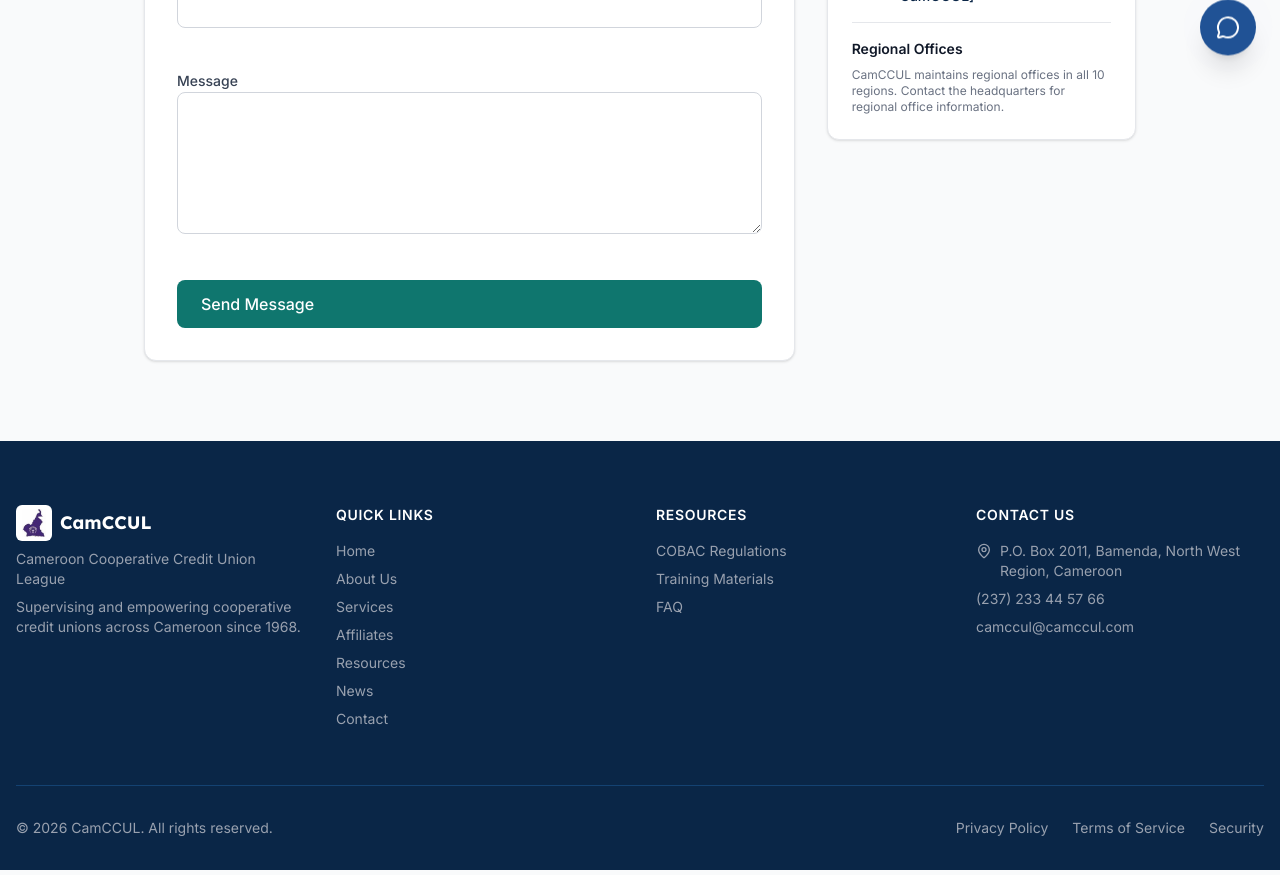
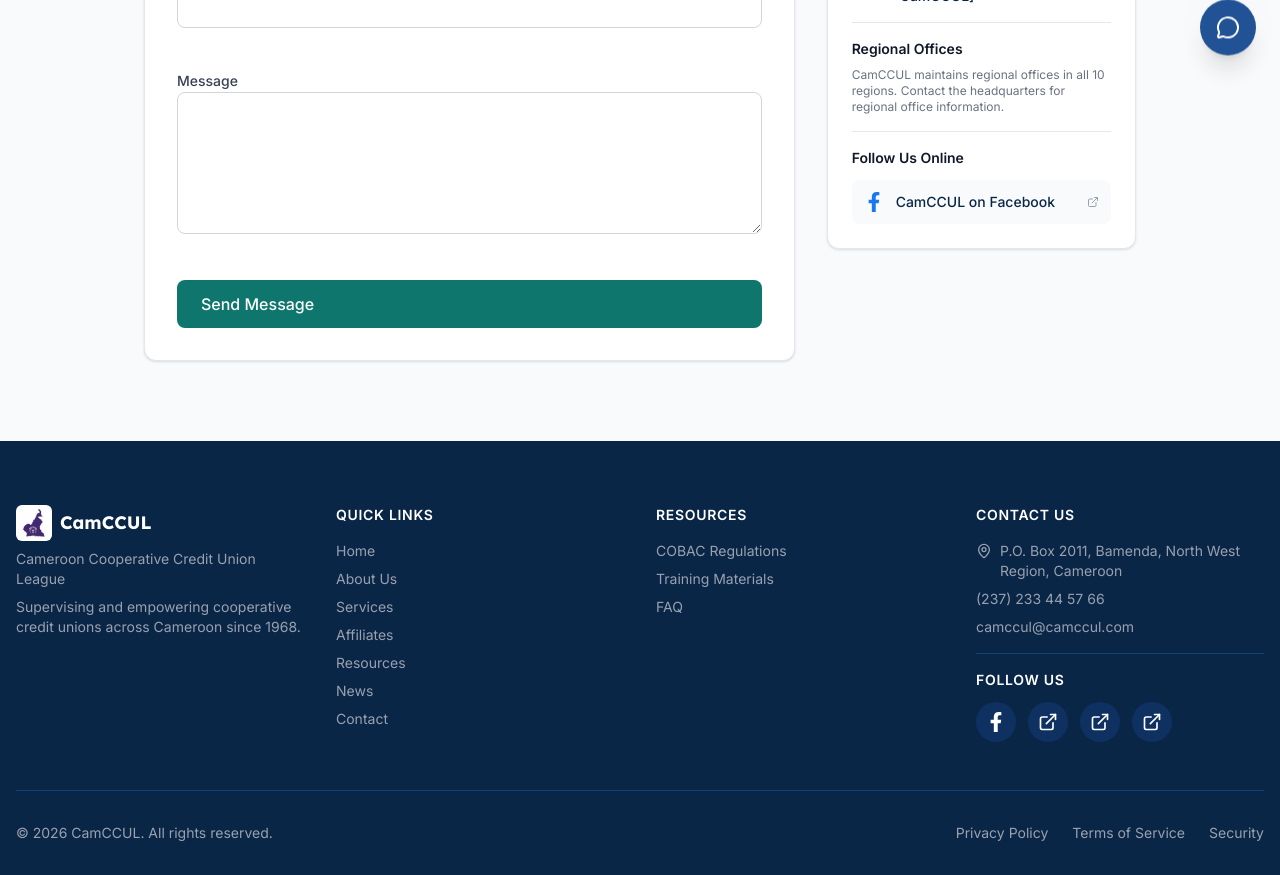
Before and after one commit to PLonyem/CamCCUL, a Next.js app: page /contact in a window 1280 px wide. Shown: the part 720-1595 px from the top of the page. Built offline with nearby package versions, Linux system fonts and the light colour scheme.

Commit message:
Updated website edits

```diff
--- a/src/app/(site)/contact/page.tsx
+++ b/src/app/(site)/contact/page.tsx
@@ -12,11 +12,15 @@
   Loader2,
   CheckCircle2,
   AlertCircle,
+  ExternalLink,
 } from "lucide-react";
 import { PageHero } from "@/components/layout/PageHero";
 import { Card } from "@/components/ui/Card";
 import { Button } from "@/components/ui/Button";
+import { FacebookIcon } from "@/components/ui/SocialIcon";
 import { contactInfo } from "@/lib/mock-data";
+
+const CAMCCUL_FACEBOOK_URL = "https://www.facebook.com/CamCCUL/";
 
 const contactSchema = z.object({
   name: z.string().min(2, "Name must be at least 2 characters."),
@@ -233,6 +237,24 @@
                   CamCCUL maintains regional offices in all 10 regions.
                   Contact the headquarters for regional office information.
                 </p>
+
+                <div className="my-4 border-t border-gray-200 dark:border-gray-800" />
+
+                <h4 className="text-sm font-semibold text-gray-900 dark:text-white mb-3">
+                  Follow Us Online
+                </h4>
+                <a
+                  href={CAMCCUL_FACEBOOK_URL}
+                  target="_blank"
+                  rel="noopener noreferrer"
+                  className="flex items-center gap-3 p-3 bg-gray-50 dark:bg-gray-800 hover:bg-gray-100 dark:hover:bg-gray-700 rounded-lg transition-colors"
+                >
+                  <FacebookIcon className="h-5 w-5 text-[#1877F2] shrink-0" />
+                  <span className="text-sm font-medium text-primary-900 dark:text-white">
+                    CamCCUL on Facebook
+                  </span>
+                  <ExternalLink className="h-3 w-3 text-gray-400 ml-auto shrink-0" />
+                </a>
               </Card>
             </div>
           </div>
--- a/src/app/(site)/page.tsx
+++ b/src/app/(site)/page.tsx
@@ -18,6 +18,7 @@
 import { Card } from "@/components/ui/Card";
 import { Badge } from "@/components/ui/Badge";
 import { AnimatedSection } from "@/components/ui/AnimatedSection";
+import { FacebookIcon } from "@/components/ui/SocialIcon";
 import { buttonVariants } from "@/components/ui/Button";
 import { cn } from "@/lib/utils";
 import { affiliates, regions, services, newsArticles } from "@/lib/mock-data";
@@ -409,6 +410,42 @@
           </Link>
         </AnimatedSection>
       </section>
+
+      {/* SECTION 8: CONNECT WITH US */}
+      <section className="bg-white dark:bg-gray-950 py-20">
+        <div className="max-w-7xl mx-auto px-6">
+          <SectionHeader
+            align="center"
+            title={t("home_connect_title")}
+            subtitle={t("home_connect_subtitle")}
+          />
+
+          <div className="mt-12 max-w-lg mx-auto bg-gray-50 dark:bg-gray-900 border border-gray-200 dark:border-gray-800 rounded-2xl overflow-hidden shadow-sm">
+            <div className="h-2 bg-[#1877F2]" />
+            <div className="p-8 text-center">
+              <div className="w-14 h-14 rounded-full bg-[#1877F2]/10 flex items-center justify-center mx-auto mb-4">
+                <FacebookIcon className="h-7 w-7 text-[#1877F2]" />
+              </div>
+              <p className="font-display text-lg font-bold text-primary-900 dark:text-white">
+                {t("home_connect_handle")}
+              </p>
+              <p className="text-sm text-gray-600 dark:text-gray-300 mt-2">
+                {t("home_connect_description")}
+              </p>
+              <a
+                href="https://www.facebook.com/CamCCUL/"
+                target="_blank"
+                rel="noopener noreferrer"
+                className="mt-6 inline-flex items-center gap-2 bg-[#1877F2] hover:bg-[#166fe5] text-white font-semibold px-6 py-3 rounded-lg transition-colors"
+              >
+                <FacebookIcon className="h-5 w-5" />
+                {t("home_connect_button")}
+              </a>
+              <p className="text-xs text-gray-400 mt-2">{t("home_connect_note")}</p>
+            </div>
+          </div>
+        </div>
+      </section>
     </>
   );
 }
--- a/src/components/layout/Footer.tsx
+++ b/src/components/layout/Footer.tsx
@@ -6,7 +6,10 @@
 import { contactInfo } from "@/lib/mock-data";
 import { useLanguage } from "@/context/LanguageContext";
 import type { TranslationKey } from "@/lib/i18n";
+import { SocialIcon } from "@/components/ui/SocialIcon";
 import logo from "../../../public/logo.jpg";
+
+const CAMCCUL_FACEBOOK_URL = "https://www.facebook.com/CamCCUL/";
 
 const quickLinks: { key: TranslationKey; href: string }[] = [
   { key: "footer_link_home", href: "/" },
@@ -82,6 +85,18 @@
             </div>
             <p className="text-sm text-gray-400 mb-2">{contactInfo.phone}</p>
             <p className="text-sm text-gray-400">{contactInfo.email}</p>
+
+            <div className="border-t border-primary-700 my-4" />
+
+            <h4 className="text-sm font-semibold uppercase tracking-wider mb-3">
+              {t("footer_follow_us")}
+            </h4>
+            <div className="flex items-center gap-3">
+              <SocialIcon platform="facebook" href={CAMCCUL_FACEBOOK_URL} />
+              <SocialIcon platform="twitter" href="#" />
+              <SocialIcon platform="linkedin" href="#" />
+              <SocialIcon platform="youtube" href="#" />
+            </div>
           </div>
         </div>
 
--- /dev/null
+++ b/src/components/ui/SocialIcon.tsx
@@ -0,0 +1,64 @@
+import { ExternalLink } from "lucide-react";
+import { cn } from "@/lib/utils";
+
+export type SocialPlatform = "facebook" | "twitter" | "linkedin" | "youtube";
+
+const platformLabels: Record<SocialPlatform, string> = {
+  facebook: "Facebook",
+  twitter: "X (Twitter)",
+  linkedin: "LinkedIn",
+  youtube: "YouTube",
+};
+
+const sizeClasses: Record<"sm" | "md" | "lg", { button: string; icon: string }> = {
+  sm: { button: "w-8 h-8", icon: "h-3.5 w-3.5" },
+  md: { button: "w-10 h-10", icon: "h-5 w-5" },
+  lg: { button: "w-12 h-12", icon: "h-6 w-6" },
+};
+
+// lucide-react ships no brand/logo icons (Facebook included), so the "f"
+// mark is a plain inline SVG rather than a lucide import.
+export function FacebookIcon({ className }: { className?: string }) {
+  return (
+    <svg viewBox="0 0 320 512" fill="currentColor" className={className} aria-hidden="true">
+      <path d="M279.14 288l14.22-92.66h-88.91v-60.13c0-25.35 12.42-50.06 52.24-50.06h40.42V6.26S260.43 0 225.36 0c-73.22 0-121.08 44.38-121.08 124.72v70.62H22.89V288h81.39v224h100.17V288z" />
+    </svg>
+  );
+}
+
+interface SocialIconProps {
+  platform: SocialPlatform;
+  href: string;
+  size?: "sm" | "md" | "lg";
+  className?: string;
+}
+
+// Circular social icon button used in the Footer (and anywhere else a
+// compact icon-only social link is needed). Facebook renders its actual
+// glyph; other platforms currently have no real destination or lucide icon,
+// so they fall back to a generic ExternalLink glyph as a "coming soon" cue —
+// swap in a brand SVG (matching FacebookIcon's shape) once those links exist.
+export function SocialIcon({ platform, href, size = "md", className }: SocialIconProps) {
+  const { button, icon } = sizeClasses[size];
+  const isPlaceholder = href === "#";
+
+  return (
+    <a
+      href={href}
+      target={isPlaceholder ? undefined : "_blank"}
+      rel={isPlaceholder ? undefined : "noopener noreferrer"}
+      aria-label={`Visit CamCCUL on ${platformLabels[platform]}`}
+      className={cn(
+        button,
+        "bg-primary-800 hover:bg-primary-700 rounded-full flex items-center justify-center transition-colors text-white",
+        className
+      )}
+    >
+      {platform === "facebook" ? (
+        <FacebookIcon className={icon} />
+      ) : (
+        <ExternalLink className={icon} />
+      )}
+    </a>
+  );
+}
--- a/src/lib/i18n.ts
+++ b/src/lib/i18n.ts
@@ -54,6 +54,7 @@
   footer_resource_cobac: "COBAC Regulations",
   footer_resource_training: "Training Materials",
   footer_resource_faq: "FAQ",
+  footer_follow_us: "Follow Us",
 
   // ─── Homepage ─────────────────────────────────────────────────────────
   home_hero_badge: "Regulated by COBAC",
@@ -102,6 +103,14 @@
   home_faq_subtitle:
     "Find answers to common questions about CamCCUL, credit unions, and our services.",
   home_faq_button: "View FAQs",
+  home_connect_title: "Connect With Us",
+  home_connect_subtitle:
+    "Follow CamCCUL on Facebook for the latest updates, event photos, and community stories.",
+  home_connect_handle: "Follow us @CamCCUL",
+  home_connect_description:
+    "Get real-time updates on League activities, training sessions, AGM coverage, and stories from credit unions across Cameroon.",
+  home_connect_button: "Follow CamCCUL on Facebook",
+  home_connect_note: "Opens in a new tab",
 
   // ─── Chatbot ──────────────────────────────────────────────────────────
   chatbot_assistant_name: "CamCCUL Assistant",
@@ -161,6 +170,7 @@
   footer_resource_cobac: "Règlements COBAC",
   footer_resource_training: "Supports de Formation",
   footer_resource_faq: "FAQ",
+  footer_follow_us: "Suivez-nous",
 
   // ─── Homepage ─────────────────────────────────────────────────────────
   home_hero_badge: "Réglementé par la COBAC",
@@ -210,6 +220,14 @@
   home_faq_subtitle:
     "Trouvez des réponses aux questions courantes sur CamCCUL, les coopératives de crédit et nos services.",
   home_faq_button: "Voir la FAQ",
+  home_connect_title: "Restez Connectés",
+  home_connect_subtitle:
+    "Suivez CamCCUL sur Facebook pour les dernières actualités, photos d'événements et récits de la communauté.",
+  home_connect_handle: "Suivez-nous @CamCCUL",
+  home_connect_description:
+    "Recevez des mises à jour en temps réel sur les activités de la Ligue, les sessions de formation, la couverture des AGO et les récits des coopératives de crédit à travers le Cameroun.",
+  home_connect_button: "Suivre CamCCUL sur Facebook",
+  home_connect_note: "S'ouvre dans un nouvel onglet",
 
   // ─── Chatbot ──────────────────────────────────────────────────────────
   chatbot_assistant_name: "Assistant CamCCUL",
```
